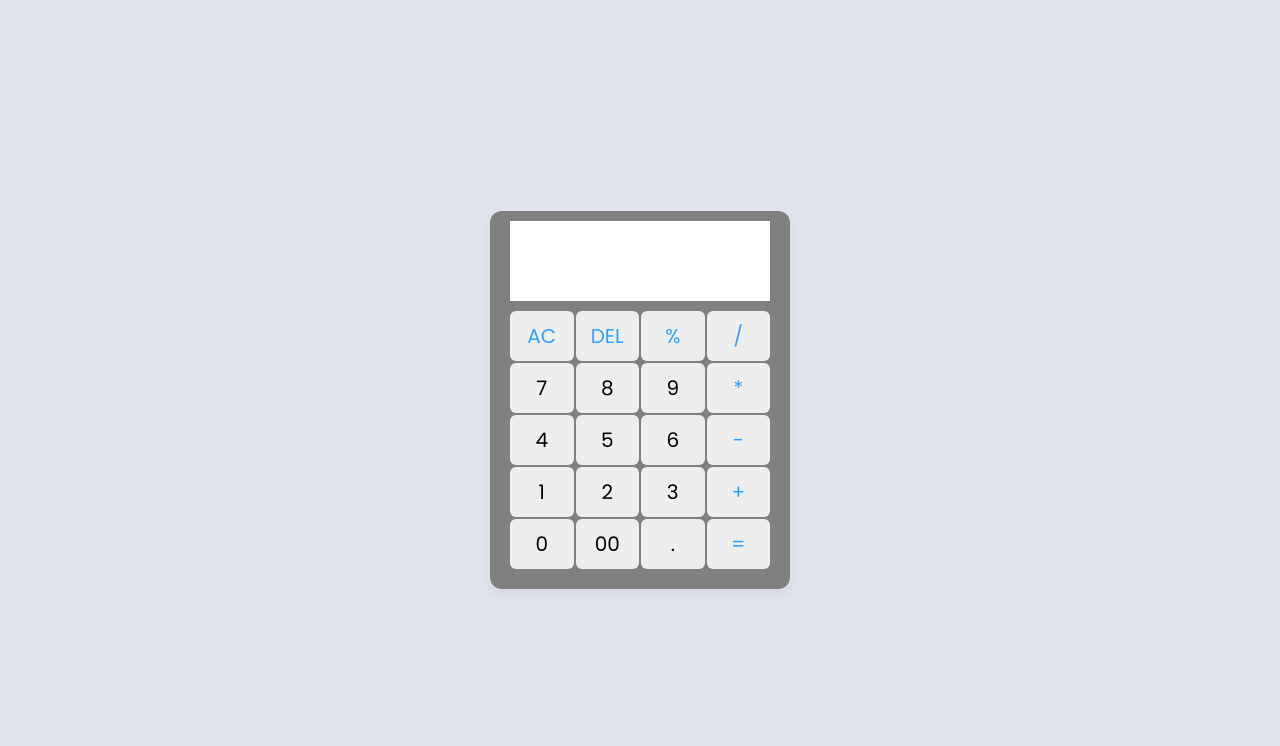
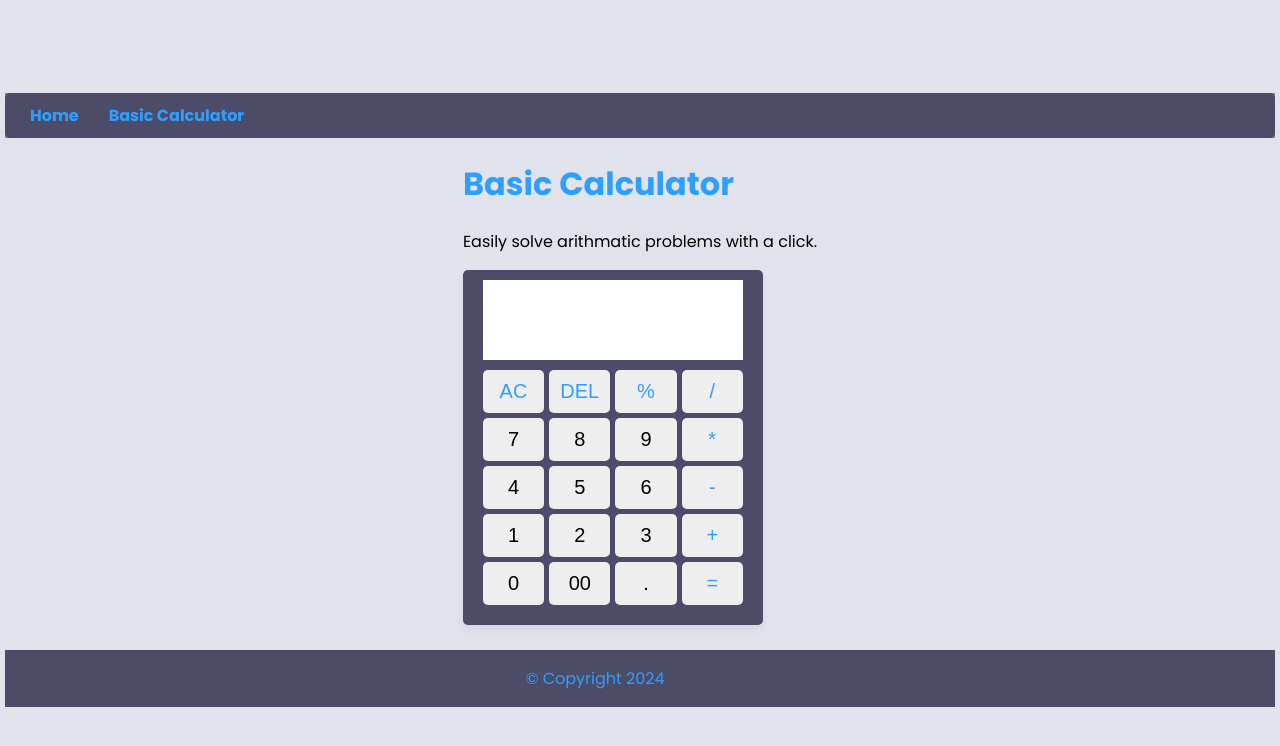
Before and after one commit to Berylaann/js_groupc, a plain HTML site: page index.html in a window 1280 px wide. Drawn offline with Linux system fonts and the light colour scheme.

Commit message:
files updated

```diff
--- a/index.html
+++ b/index.html
@@ -2,14 +2,23 @@
 <html lang="en">
 <head>
     <meta charset="UTF-8">
+    <meta name="description" content="Creating a basic calculator using HTML, CSS, and JS">
     <meta name="viewport" content="width=device-width, initial-scale=1.0">
     <link rel="stylesheet" href="style.css">
     <title>Basic Calculator</title>
 </head>
 <body>
-
+  <header>
+    <nav>
+      <a href="#homepage">Home</a>
+      <a href="index.html">Basic Calculator</a>
+    </nav>
+  </header>
+<main>
+  <h1>Basic Calculator</h1>
+  <p id="text">Easily solve arithmatic problems with a click.</p>
 <div class="container">
- <input type="text" class="display" />
+ <input type="text" class="display">
   <div class="buttons">
     <button class="operator" data-value="AC">AC</button>
     <button class="operator" data-value="DEL">DEL</button>
@@ -37,6 +46,11 @@
     <button class="operator" data-value="=">=</button>
   </div>
 </div>
+</main>
+<br>
+<footer>
+  <p>&copy; Copyright 2024</p>
+</footer>
 <script src="index.js"></script>
 </body>
 </html>
--- a/style.css
+++ b/style.css
@@ -1,24 +1,54 @@
 @import url('https://fonts.googleapis.com/css2?family=Poppins:ital,wght@0,100;0,200;0,300;0,400;0,500;0,600;0,700;0,800;0,900;1,100;1,200;1,300;1,400;1,500;1,600;1,700;1,800;1,900&display=swap');
+
 * {
-    margin: 0;
-    padding: 0;
     box-sizing: border-box;
+}
+
+body {
     font-family: "Poppins", sans-serif;
-}
-body {
     height: 100vh;
     display: flex;
+    flex-direction: column;
     align-items: center;
     justify-content: center;
     background: #e0e3eb;
+    margin: 0;
+    padding: 5px;
+}
+
+header {
+    width: 100%;
+    background-color: grey;
+}
+
+nav {
+    background: rgb(76, 76, 105);
+    padding: 10px;
+    justify-content: left;
+    width: 100%;
+    display: flex;
+    border-radius: 5px;
+}
+
+nav a {
+  color: #2f9fff;
+  margin: 0 15px;
+  text-decoration: none;
+  font-weight: bold;
+}
+h1 {
+    color: #2f9fff;
+}
+#text {
+    text-align: left;
 }
 .container {
     position: relative;
     max-width: 300px;
     width: 100%;
-    border-radius: 12px;
+    border-radius: 5px;
     padding: 10px 20px 20px;
-    background: grey;
+    background: rgb(76, 76, 105);
     box-shadow: 0 5px 10px rgba(0, 0, 0, 0.05);
 }
 .display {
@@ -34,12 +64,12 @@ body {
 }
 .buttons {
     display: grid;
-    grid-gap: 2px;
-    grid-template-columns: repeat(4, 1fr);
+    grid-gap: 5px;
+    grid-template-columns: repeat(4, 2fr);
 }
 .buttons button {
     padding: 10px;
-    border-radius: 6px;
+    border-radius: 5px;
     border: none;
     font-size: 20px;
     cursor: pointer;
@@ -51,3 +81,11 @@ body {
 .operator {
     color: #2f9fff;
 }
+
+footer {
+    background-color: rgb(76, 76, 105);
+    width: 100%;
+    justify-content: flex;
+    padding-left: 41%;
+    color: #2f9fff;
+}
```
